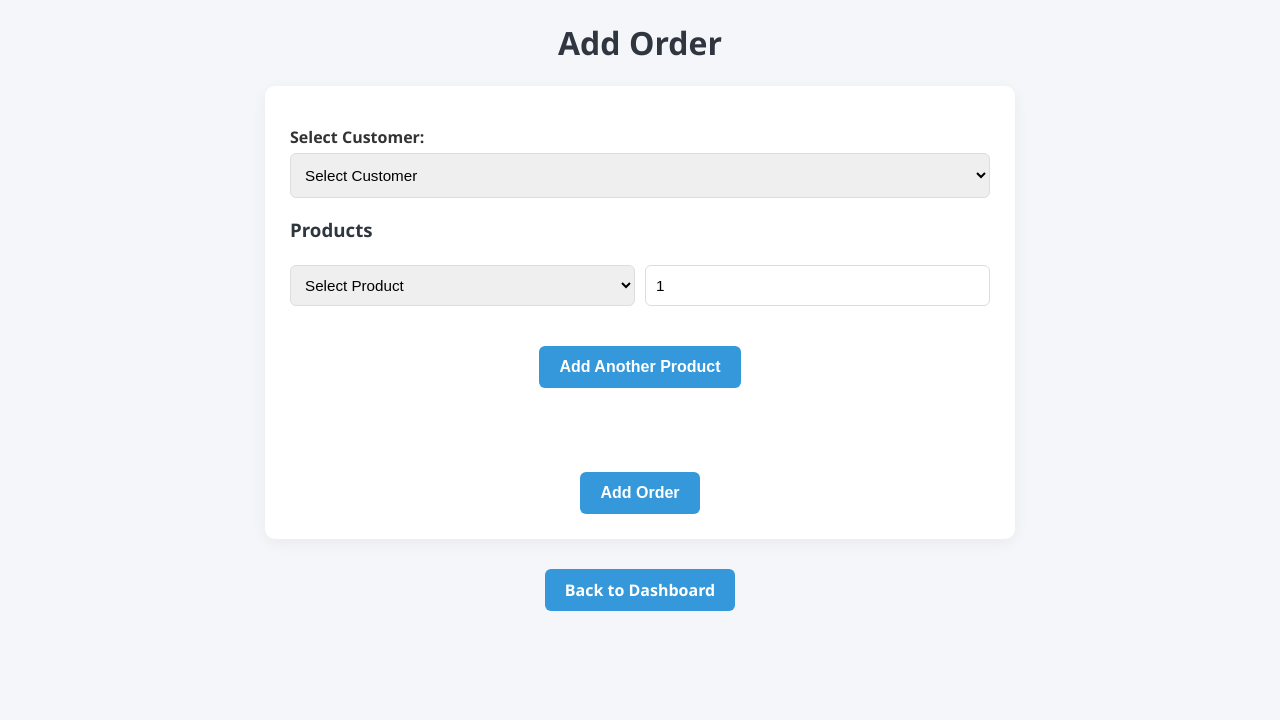
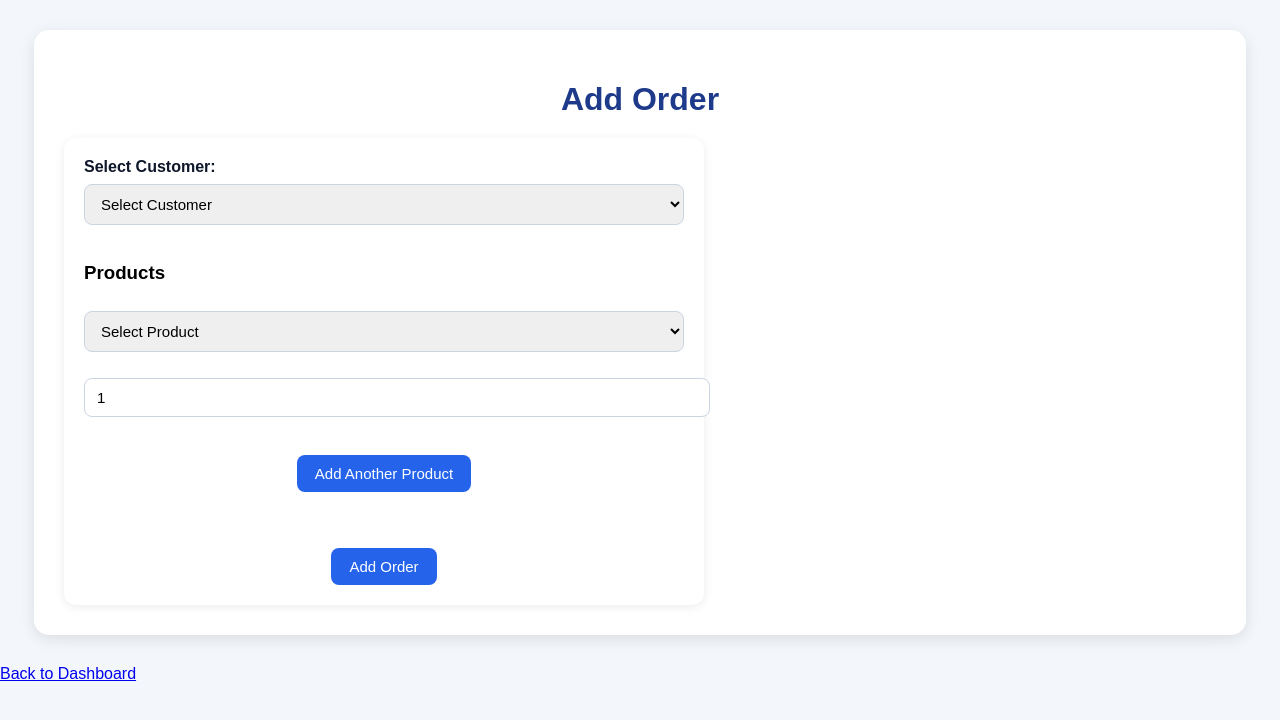
Before and after one commit to rhynaa/rayhana_db, a PHP site: page /add_order.php in a window 1280 px wide. Shown: the top 720 px of the page. Run offline with PHP 8.4, Linux system fonts and the light colour scheme; data comes from the database, SQL or seed files in the repository.

Commit message:
Refactor CSS styles for improved layout and design
Updated styles for body, container, headings, navbar, buttons, and tables.

```diff
--- a/style.css
+++ b/style.css
@@ -1,242 +1,232 @@
 body {
-    font-family: 'Segoe UI', Tahoma, Geneva, Verdana, sans-serif;
     margin: 0;
     padding: 0;
-    background-color: #f5f6fa;
-    color: #333;
+    font-family: "Poppins", sans-serif;
+    background: #f3f6fa;
+    color: #000000;
 }
 
 .container {
+    width: 90%;
     max-width: 1200px;
-    margin: 20px auto;
-    padding: 0 20px;
+    margin: 30px auto;
+    background: #ffffff;
+    padding: 30px;
+    border-radius: 15px;
+    box-shadow: 0px 4px 15px rgba(0,0,0,0.1);
 }
 
-h1, h2, h3 {
-    color: #2f3640;
+h1 {
+    font-size: 32px;
+    color: #1e3a8a;
+    margin-bottom: 20px;
+    font-weight: 700;
 }
 
-a {
-    color: #3498db;
-    text-decoration: none;
-}
-
-a:hover {
-    text-decoration: underline;
-}
-
-nav {
-    background-color: #2f3640;
-    padding: 15px 20px;
+.alert-success {
+    background: #d1fae5;
+    color: #065f46;
+    border-left: 5px solid #10b981;
+    padding: 12px 18px;
     border-radius: 8px;
     margin-bottom: 20px;
 }
 
-nav ul {
-    list-style: none;
-    display: flex;
-    gap: 20px;
-    margin: 0;
-    padding: 0;
+.navbar {
+    background: #000000;
+    padding: 12px 0;
+    border-radius: 10px;
+    margin-bottom: 25px;
 }
 
-nav ul li a {
-    color: #fff;
-    font-weight: bold;
-    transition: 0.3s;
+.navbar ul {
+    list-style: none;
+    padding: 0;
+    margin: 0;
+    display: flex;
+    justify-content: center;
+    gap: 25px;
 }
 
-nav ul li a:hover {
-    color: #ff9f1a;
+.navbar a {
+    color: #cbd5e1;
+    text-decoration: none;
+    padding: 10px 18px;
+    border-radius: 8px;
+    transition: 0.3s;
+    font-weight: 500;
 }
 
-.dashboard-cards {
-    display: grid;
-    grid-template-columns: repeat(auto-fit, minmax(200px, 1fr));
-    gap: 20px;
-    margin-top: 30px;
+.navbar a:hover {
+    background: #334155;
+    color: #fff;
 }
 
-.card {
-    display: block;
-    background-color: #fff;
-    border-radius: 10px;
-    padding: 25px 20px;
-    text-align: center;
-    color: #2f3640;
-    text-decoration: none;
-    box-shadow: 0 4px 15px rgba(0,0,0,0.1);
-    transition: transform 0.3s, box-shadow 0.3s;
+.navbar .active {
+    background: #2563eb;
+    color: white !important;
 }
 
-.card h2 {
-    margin-top: 0;
-    margin-bottom: 10px;
-    color: #3498db;
+h2 {
+    font-size: 26px;
+    margin-bottom: 20px;
+    color: #0f172a;
 }
 
-.card p {
-    margin: 0;
-    color: #555;
-    font-size: 0.95rem;
+.table {
+    width: 100%;
+    border-collapse: collapse;
+    margin-top: 10px;
+    background: white;
+    border-radius: 10px;
+    overflow: hidden;
 }
 
-.card:hover {
-    transform: translateY(-5px);
-    box-shadow: 0 8px 20px rgba(0,0,0,0.15);
+.table thead {
+    background: #000000;
+    color: white;
 }
 
-form, table {
-    max-width: 800px;
-    width: 100%;
-    margin: 20px auto;
+.table th, .table td {
+    padding: 15px;
+    text-align: left;
+    font-size: 16px;
+}
+
+.table tbody tr:nth-child(even) {
+    background: #f1f5f9;
+}
+
+.table tbody tr:hover {
+    background: #e2e8f0;
+    transition: 0.2s;
+}
+
+.btn-edit,
+.btn-delete {
+    padding: 8px 14px;
+    border-radius: 6px;
+    text-decoration: none;
+    color: white;
+    font-weight: 600;
+    margin-right: 5px;
+}
+
+.btn-edit {
+    background: #2d9e3c;
+}
+
+.btn-edit:hover {
+    background: #105123;
+}
+
+.btn-delete {
+    background: #ef4444;
+}
+
+.btn-delete:hover {
+    background: #dc2626;
+}
+
+@media (max-width: 768px) {
+    .navbar ul {
+        flex-direction: column;
+        text-align: center;
+    }
+
+    .table th, .table td {
+        padding: 10px;
+        font-size: 14px;
+    }
+
+    h1 {
+        font-size: 26px;
+    }
+}
+
+h1, h2 {
+    color: #1e3a8a;
+    margin-bottom: 20px;
+    font-weight: 700;
+}
+
+a.back-link {
+    display: inline-block;
+    margin-bottom: 15px;
+    color: #2563eb;
+    font-weight: 500;
+    text-decoration: none;
+}
+
+a.back-link:hover {
+    text-decoration: underline;
 }
 
 form {
-    background-color: #fff;
-    padding: 25px;
-    border-radius: 10px;
-    margin-bottom: 30px;
-    box-shadow: 0 4px 15px rgba(0,0,0,0.05);
-    max-width: 700px;
+    background: #ffffff;
+    padding: 20px;
+    border-radius: 12px;
+    box-shadow: 0 2px 10px rgba(0,0,0,0.08);
+    width: 100%;
+    max-width: 600px;
 }
 
-form label {
-    display: block;
-    margin-top: 15px;
+label {
+    font-size: 16px;
     font-weight: 600;
+    color: #0f172a;
 }
 
-form input, form select, form textarea {
+input[type="text"],
+input[type="number"],
+input[type="email"],
+input[type="date"],
+select {
     width: 100%;
-    padding: 12px 10px;
-    margin-top: 5px;
-    border: 1px solid #dcdde1;
-    border-radius: 6px;
-    box-sizing: border-box;
-    transition: 0.3s;
-    font-size: 0.95rem;
+    padding: 10px 12px;
+    margin: 8px 0 18px 0;
+    border-radius: 8px;
+    border: 1px solid #cbd5e1;
+    font-size: 15px;
+    transition: 0.2s;
 }
 
-form input:focus, form select:focus, form textarea:focus {
-    border-color: #3498db;
+input:focus,
+select:focus {
+    border-color: #2563eb;
     outline: none;
+    box-shadow: 0 0 4px rgba(37, 99, 235, 0.3);
 }
 
-form button {
-    margin-top: 20px;
-    padding: 12px 20px;
-    background-color: #3498db;
+button,
+input[type="submit"] {
+    background: #2563eb;
     border: none;
-    color: #fff;
-    font-weight: bold;
+    color: white;
+    padding: 10px 18px;
+    font-size: 15px;
+    border-radius: 8px;
     cursor: pointer;
-    border-radius: 6px;
-    font-size: 1rem;
-    transition: 0.3s;
+    transition: 0.2s;
 }
 
-form button:hover {
-    background-color: #2980b9;
+button:hover,
+input[type="submit"]:hover {
+    background: #1d4ed8;
 }
 
-table {
-    width: 100%;
-    border-collapse: collapse;
-    background-color: #fff;
-    box-shadow: 0 4px 15px rgba(0,0,0,0.05);
-    border-radius: 10px;
-    overflow: hidden;
-    margin-top: 20px;
-    font-size: 0.95rem;
+.remove-btn {
+    background: #ef4444 !important;
 }
 
-table th, table td {
-    padding: 12px 15px;
-    text-align: left;
+.remove-btn:hover {
+    background: #dc2626 !important;
 }
 
-.table-container {
-    overflow-x: auto;
-    width: 100%;
+.order-product-box {
+    padding: 15px;
+    background: #f8fafc;
+    border-radius: 10px;
+    border: 1px solid #e2e8f0;
+    margin-bottom: 15px;
 }
-
-.table-container table {
-    width: 100%;
-    min-width: 600px;
-}
-
-table th {
-    background-color: #3498db;
-    color: #fff;
-    font-weight: 600;
-}
-
-table tr:nth-child(even) {
-    background-color: #f1f2f6;
-}
-
-table tr:hover {
-    background-color: #dcdde1;
-}
-
-.product-item {
-    display: flex;
-    gap: 10px;
-    margin-top: 10px;
-}
-
-.product-item select, .product-item input {
-    flex: 1;
-    padding: 10px;
-    border-radius: 6px;
-    border: 1px solid #dcdde1;
-}
-
-p {
-    padding: 10px 15px;
-    border-radius: 6px;
-}
-
-p.success {
-    background-color: #2ecc71;
-    color: #fff;
-}
-
-p.error {
-    background-color: #e74c3c;
-    color: #fff;
-}
-
-.button-container {
-    text-align: center;
-    margin-top: 20px;
-}
-
-.button {
-    display: inline-block;
-    padding: 10px 20px;
-    background-color: #3498db;
-    color: #fff;
-    text-decoration: none;
-    border-radius: 6px;
-    font-weight: bold;
-    transition: 0.3s;
-    text-align: center;
-}
-
-.button:hover {
-    background-color: #2980b9;
-}
-
-}
-
-@media (max-width: 768px) {
-    .dashboard-cards {
-        grid-template-columns: repeat(auto-fit, minmax(150px, 1fr));
-    }
-
-    form {
-        width: 100%;
-    }
-}
```
